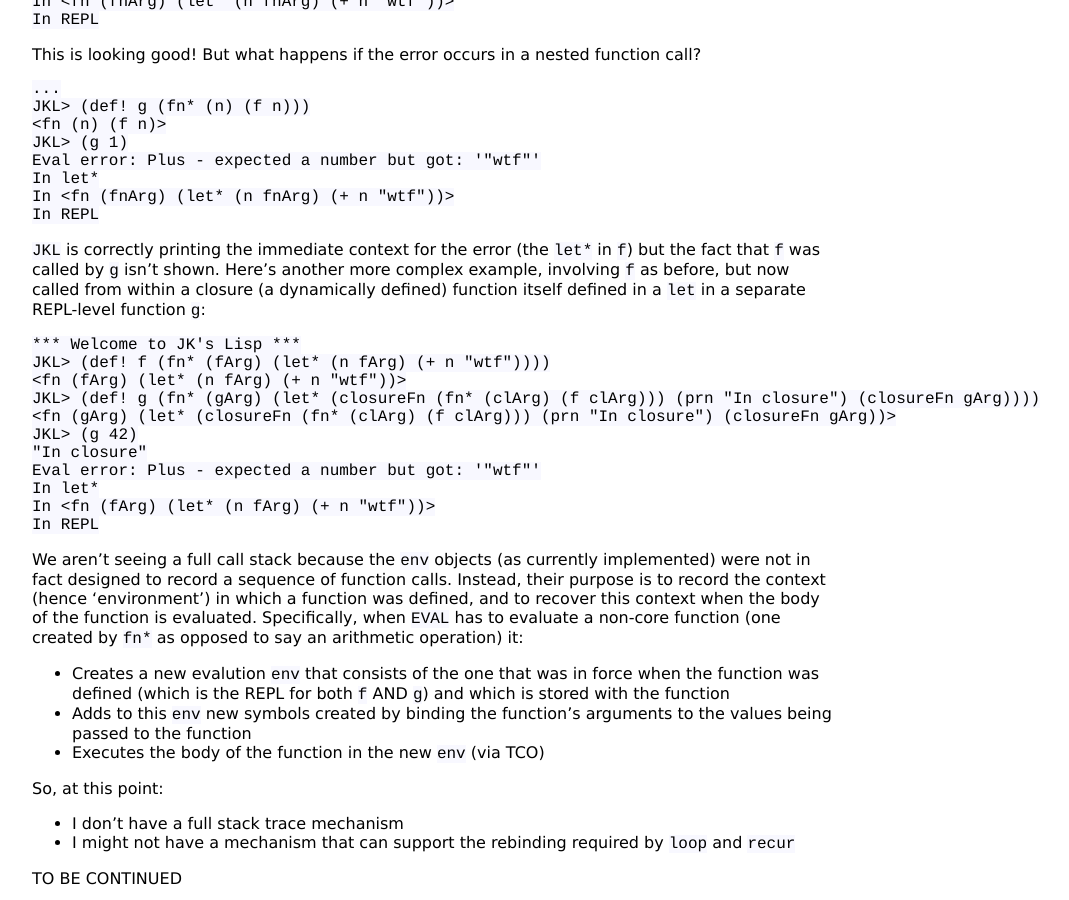
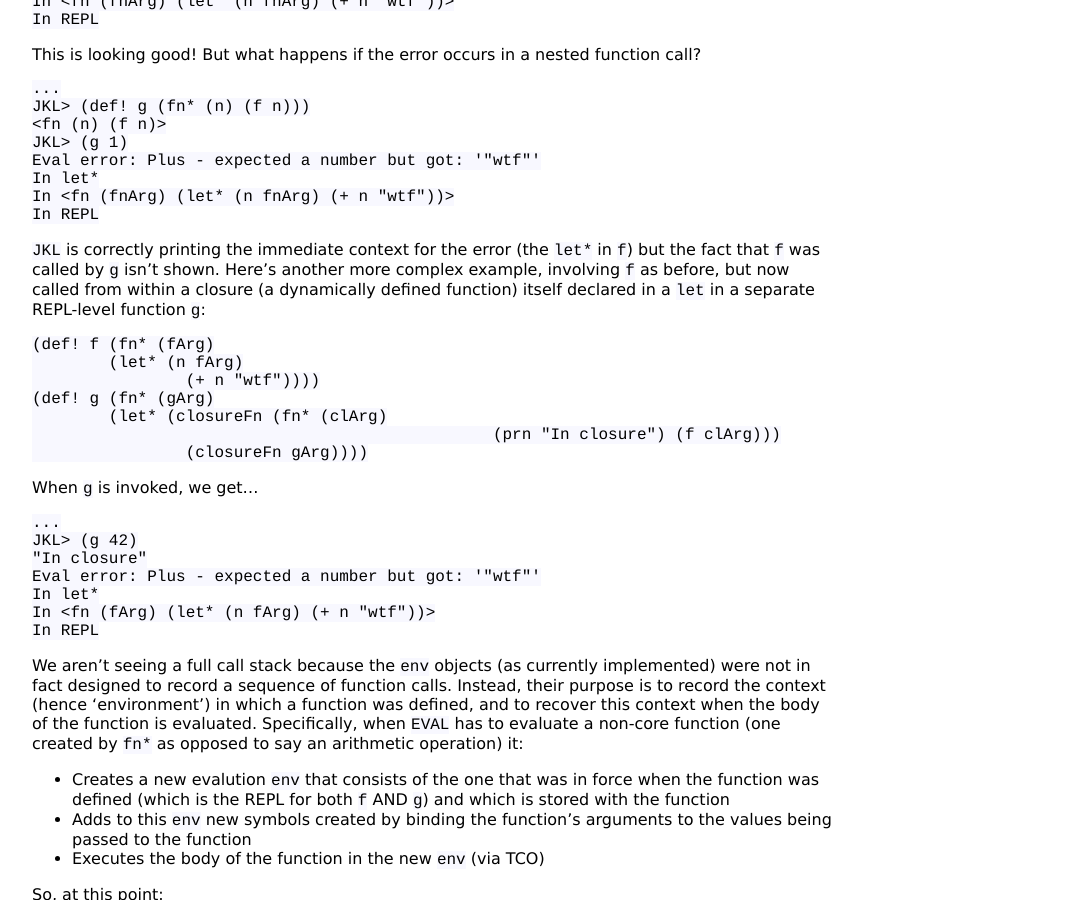
Before and after one commit to KineticLensman/KineticLensman.github.io, a Jekyll site: the page built from _posts/2020-05-02-environments.md, in a window 1280 px wide and 900 px high, scrolled down 2032 px. Shown: the whole window, without its empty margins (208-1277 px from the left). Built offline with Jekyll 4.4.1, drawn with Linux system fonts in a browser that asks for light colours.

Commit message:
spilt out closure code

````diff
--- a/_posts/2020-05-02-environments.md
+++ b/_posts/2020-05-02-environments.md
@@ -76,13 +76,19 @@ In <fn (fnArg) (let* (n fnArg) (+ n "wtf"))>
 In REPL
 ```
 
-`JKL` is correctly printing the immediate context for the error (the `let*` in `f`) but the fact that `f` was called by `g` isn't shown. Here's another more complex example, involving `f` as before, but now called from within a closure (a dynamically defined) function itself defined in a `let` in a separate REPL-level function `g`:
+`JKL` is correctly printing the immediate context for the error (the `let*` in `f`) but the fact that `f` was called by `g` isn't shown. Here's another more complex example, involving `f` as before, but now called from within a closure (a dynamically defined function) itself declared in a `let` in a separate REPL-level function `g`:
 ```
-*** Welcome to JK's Lisp ***
-JKL> (def! f (fn* (fArg) (let* (n fArg) (+ n "wtf"))))
-<fn (fArg) (let* (n fArg) (+ n "wtf"))>
-JKL> (def! g (fn* (gArg) (let* (closureFn (fn* (clArg) (f clArg))) (prn "In closure") (closureFn gArg))))
-<fn (gArg) (let* (closureFn (fn* (clArg) (f clArg))) (prn "In closure") (closureFn gArg))>
+(def! f (fn* (fArg)
+	(let* (n fArg)
+		(+ n "wtf"))))
+(def! g (fn* (gArg)
+	(let* (closureFn (fn* (clArg)
+						(prn "In closure") (f clArg)))
+		(closureFn gArg))))
+```
+When `g` is invoked, we get...
+```
+...
 JKL> (g 42)
 "In closure"
 Eval error: Plus - expected a number but got: '"wtf"'
````
